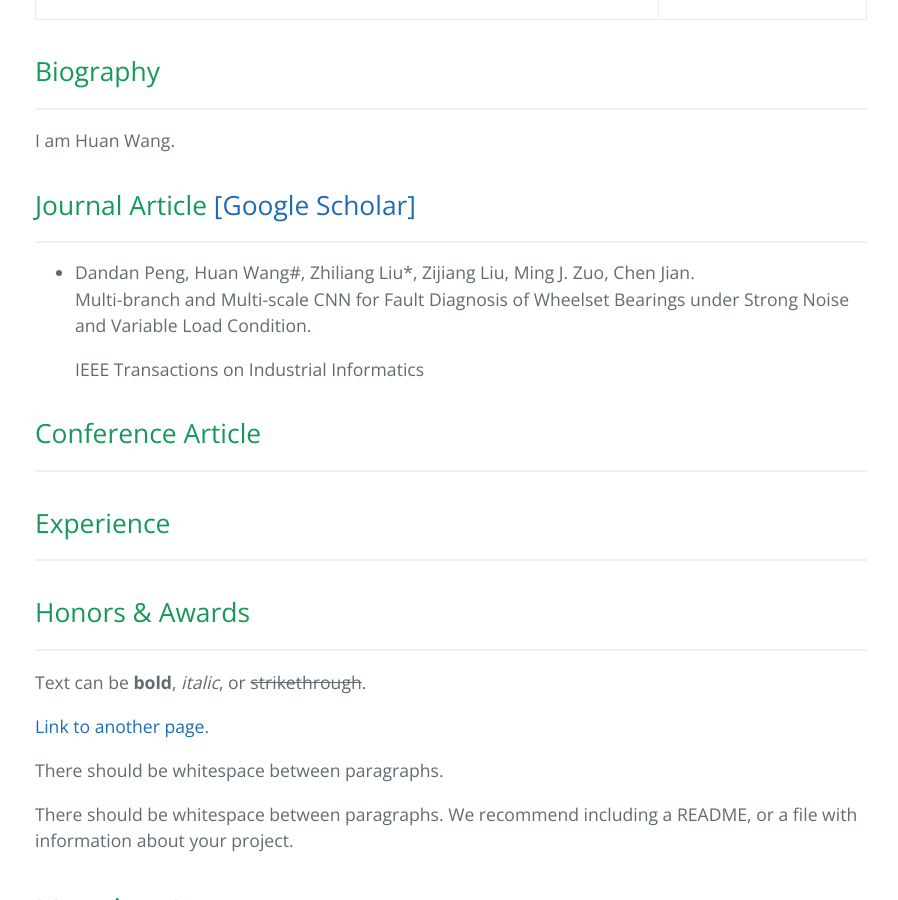
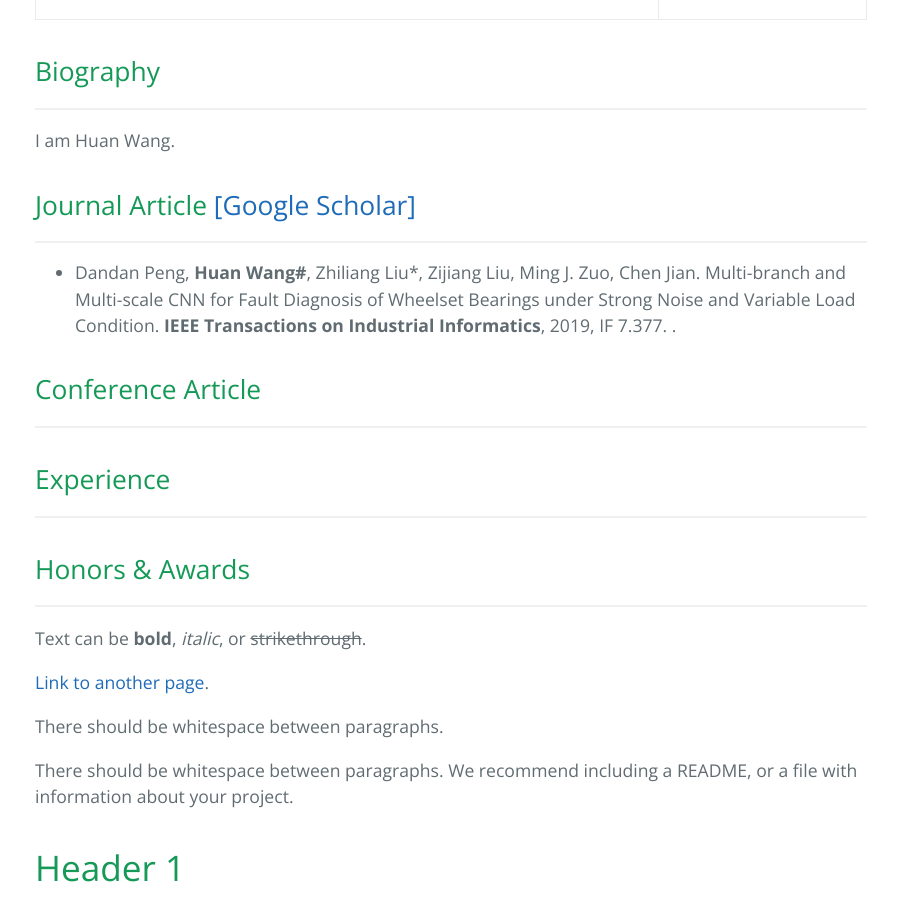
Before and after one commit to WH-HuanWang/WH-HuanWang.github.io, a Jekyll site: the page built from index.md, in a window 1280 px wide and 900 px high, scrolled down 703 px. Shown: the whole window, without its empty margins (189-1087 px from the left). Built offline with Jekyll 4.4.1, drawn with Linux system fonts in a browser that asks for light colours.

Commit message:
Update index.md

```diff
--- a/index.md
+++ b/index.md
@@ -27,10 +27,8 @@ I am Huan Wang.
 
 ## Journal Article [[Google Scholar]](https://scholar.google.com.hk/citations?user=Um0g-XMAAAAJ&hl=zh-CN&authuser=1)
 * * *
-* Dandan Peng, Huan Wang#, Zhiliang Liu*, Zijiang Liu, Ming J. Zuo, Chen Jian.
-  <p>Multi-branch and Multi-scale CNN for Fault Diagnosis of Wheelset Bearings under Strong Noise and Variable Load Condition.<p>
-  <p>IEEE Transactions on Industrial Informatics<p>
-
+* Dandan Peng, <b>Huan Wang#</b>, Zhiliang Liu*, Zijiang Liu, Ming J. Zuo, Chen Jian. Multi-branch and Multi-scale CNN for Fault Diagnosis of Wheelset Bearings under Strong Noise and Variable Load Condition. <b>IEEE Transactions on Industrial Informatics</b>, 2019, IF 7.377.
+.
 
 ## Conference Article
 * * *
```
